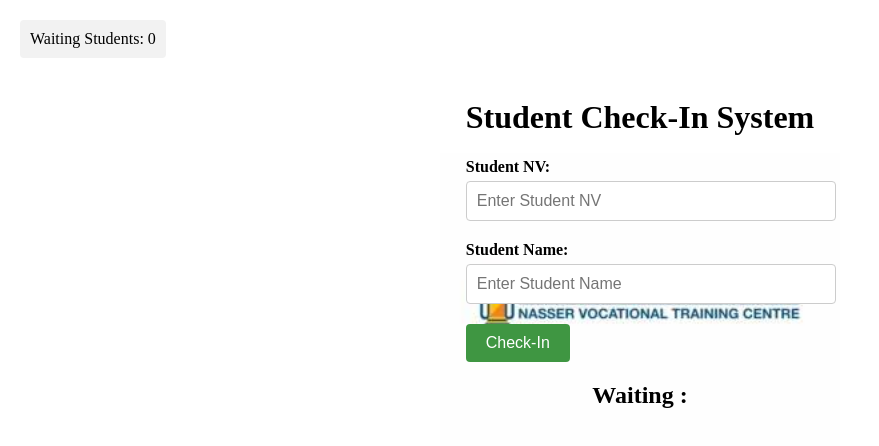
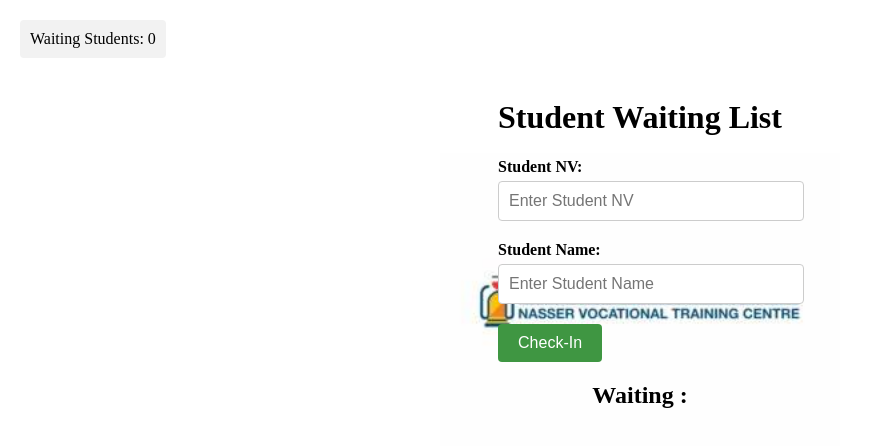
Before and after one commit to faris-marhoon-nv22136/Parents-Meeting-Day, a plain HTML site: page index.html in a window 1280 px wide. Shown: the whole page, without its empty margins (0-879 px from the left). Drawn offline with Linux system fonts and the light colour scheme.

Commit message:
Update index.html

```diff
--- a/index.html
+++ b/index.html
@@ -136,7 +136,7 @@ body {
     </div>
 
   <div class="content">
-    <h1>Student Check-In System</h1>
+    <h1>Student Waiting List</h1>
   <div class="form-container">
     <div class="form-group">
       <label for="studentId">Student NV:</label>
```
